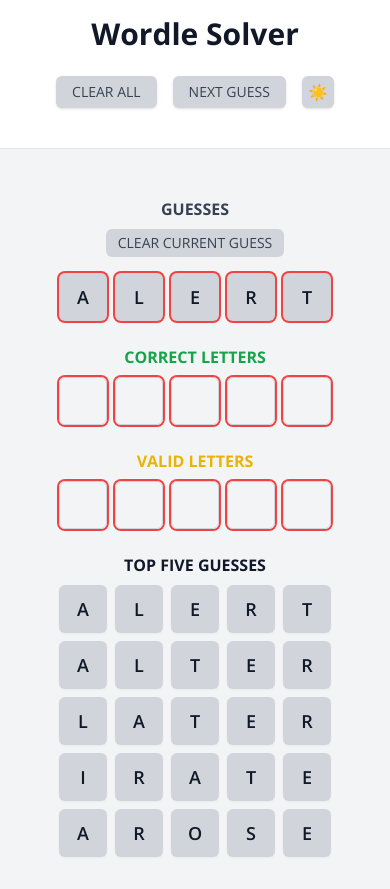
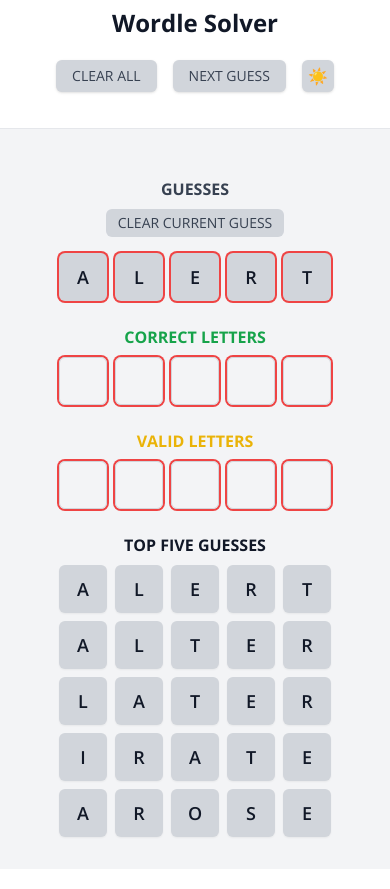
Before and after one commit to Warrick199/WordleSolverWeb, a React (Vite) app: page / in a window 390 px wide. Built offline with nearby package versions, Linux system fonts and the light colour scheme.

Commit message:
Update App.jsx

```diff
--- a/src/App.jsx
+++ b/src/App.jsx
@@ -77,7 +77,7 @@
    * role: 'guess' | 'correct' | 'valid'
    * - When role is 'correct' or 'valid' and the user focuses a cell in the ACTIVE row,
    *   we auto-fill that cell with the letter from the current guess in the same column
-   *   (only if the cell is empty) — per your new input method.
+   *   (only if the cell is empty).
    */
   const renderDynamicGrid = (rows, setRows, fillColor, role) =>
     rows.map((letters, rIdx) => (
@@ -104,7 +104,6 @@
               maxLength={1}
               value={ltr}
               onFocus={() => {
-                // Auto-fill from current guess when focusing correct/valid cells in the active row
                 if ((role === 'correct' || role === 'valid') && rIdx === activeRow) {
                   const fromGuess = guessRows[activeRow]?.[cIdx] || ''
                   if (fromGuess && !letters[cIdx]) {
@@ -161,16 +160,23 @@
       </div>
     ))
 
-  // 5) Main render (sticky header retained)
+  // 5) Main render with a more compact sticky header (responsive)
   return (
     <div className="min-h-screen flex flex-col bg-gray-100 dark:bg-gray-900">
-      {/* Sticky Header */}
-      <div className="sticky top-0 z-20 bg-white dark:bg-gray-800 border-b border-gray-200 dark:border-gray-700 pt-4 pb-2 px-4 flex flex-col justify-center">
+      {/* Sticky Header — compact padding, still professional */}
+      <div className="
+          sticky top-0 z-20
+          bg-white dark:bg-gray-800
+          border-b border-gray-200 dark:border-gray-700
+          px-3 sm:px-4
+          pt-2 pb-1 sm:pt-3 sm:pb-2
+          flex flex-col justify-center
+        ">
         <header className="text-center mb-1">
-          <h1 className="text-3xl font-bold text-gray-900 dark:text-gray-100">
+          <h1 className="text-2xl sm:text-3xl font-bold text-gray-900 dark:text-gray-100 leading-tight">
             Wordle Solver
           </h1>
-          <p className="mt-1 text-gray-500 dark:text-gray-400 text-sm">
+          <p className="mt-0.5 text-gray-500 dark:text-gray-400 text-xs sm:text-sm">
             {solved ? `Well done! You solved it in ${guessRows.length} guesses 😊` : ''}
           </p>
         </header>
```
